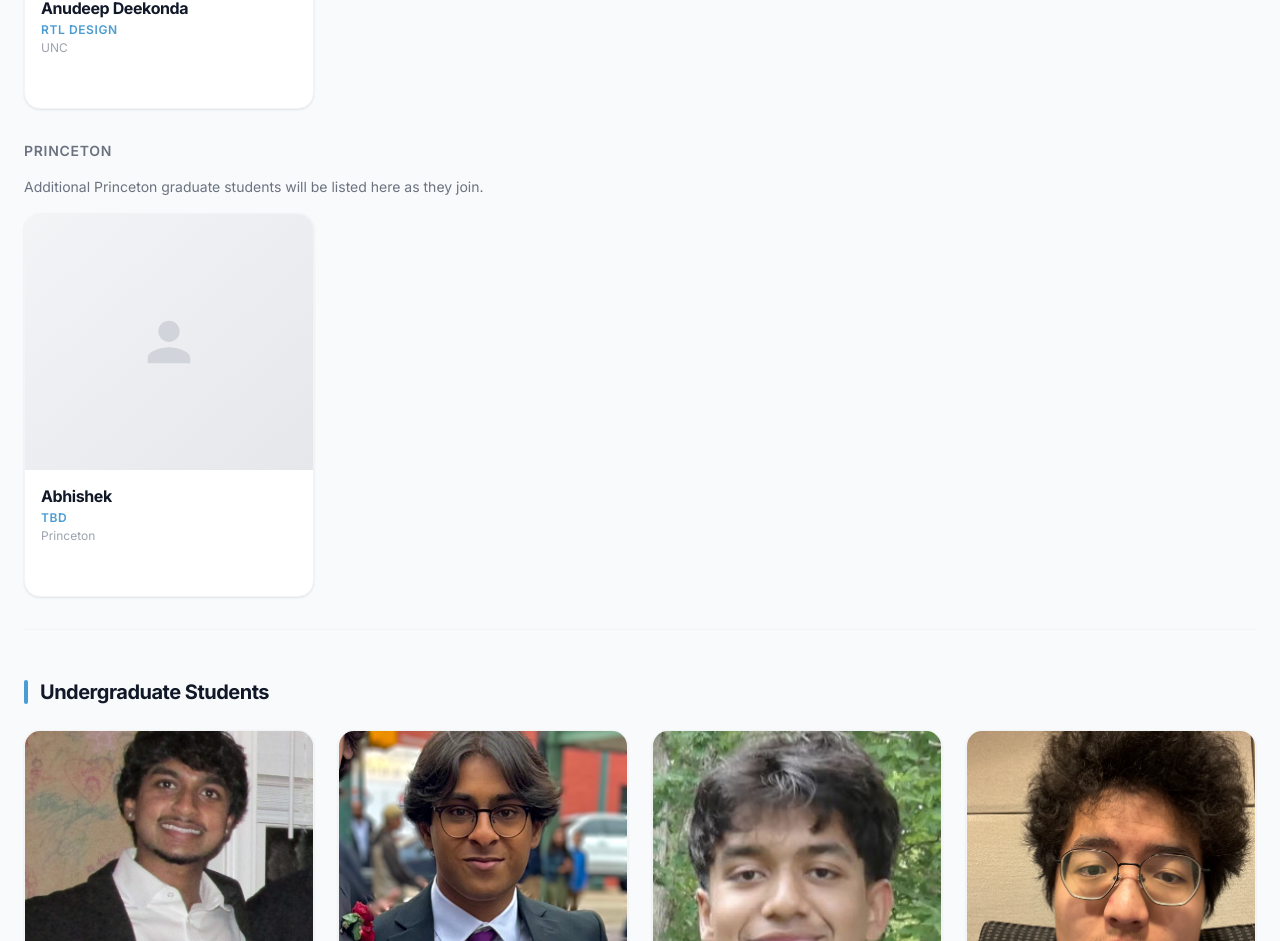
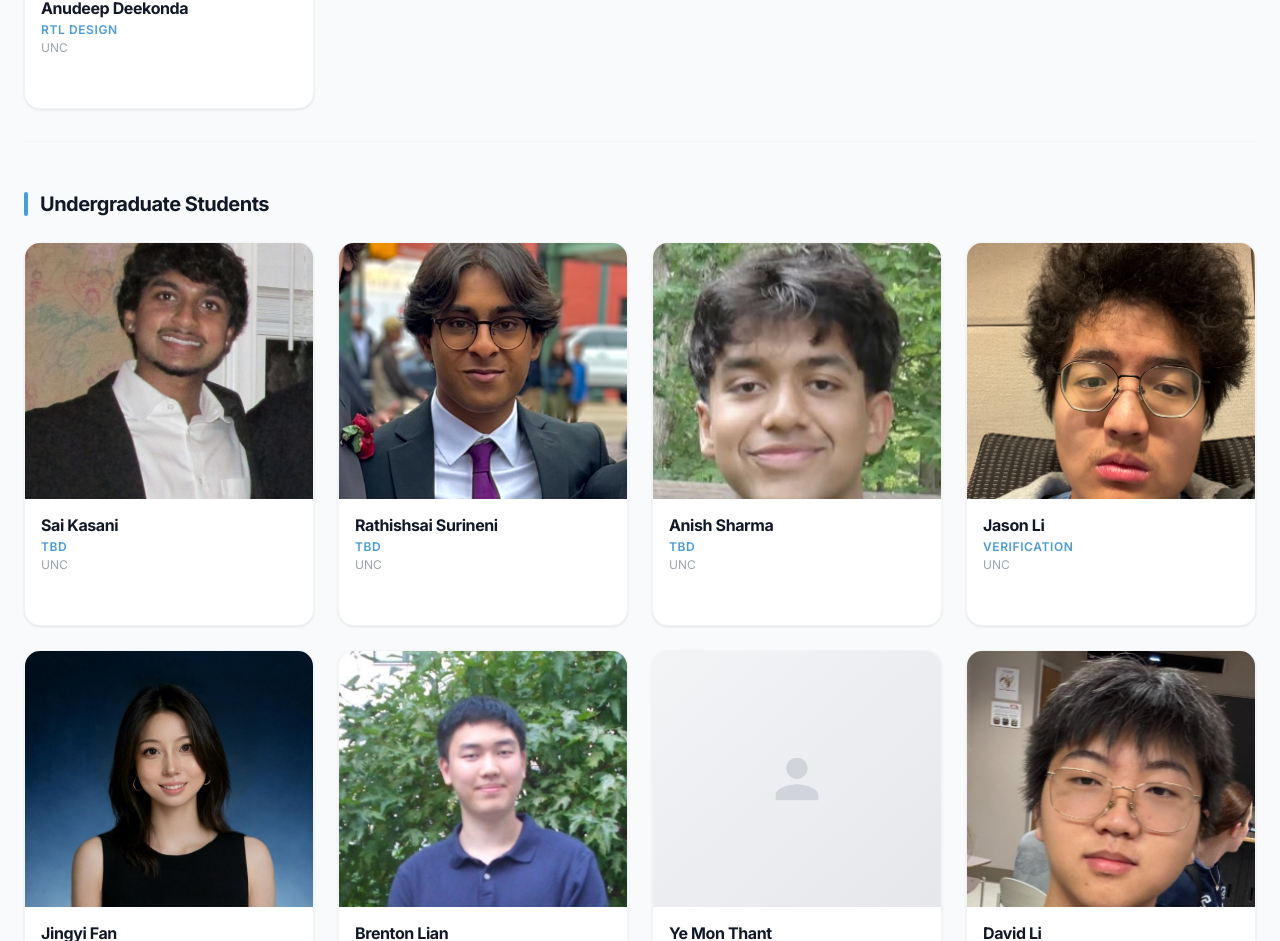
Before and after one commit to Gimmick12-DYY/UNCBCI_Project_Website, a Next.js app in the folder apps/web/: page /people in a window 1280 px wide. Shown: the part 1334-2275 px from the top of the page. Built offline with nearby package versions, Linux system fonts and the light colour scheme.

Commit message:
Update- people info

```diff
--- a/apps/web/app/(site)/pis/page.tsx
+++ b/apps/web/app/(site)/pis/page.tsx
@@ -7,7 +7,7 @@ export const metadata = {
 
 const principalInvestigators = [
   { name: 'Raghavendra Pradyumna Pothukuchi', role: 'PI', institution: 'UNC Chapel Hill' },
-  { name: 'Abhishek Bhattacharjee', role: 'PI', institution: 'Yale University' },
+  { name: 'Abhishek Bhattacharjee', role: 'PI', institution: 'Princeton University' },
   { name: 'Hitten Zaveri', role: 'PI', institution: 'Yale University' },
 ];
 
--- a/apps/web/app/collaborators/page.tsx
+++ b/apps/web/app/collaborators/page.tsx
@@ -46,7 +46,7 @@ const universityPartners = [
 
 const pis = [
   { name: 'Raghavendra Pradyumna Pothukuchi', role: 'PI', institution: 'UNC Chapel Hill' },
-  { name: 'Abhishek Bhattacharjee', role: 'PI', institution: 'Yale University' },
+  { name: 'Abhishek Bhattacharjee', role: 'PI', institution: 'Princeton University' },
   { name: 'Hitten Zaveri', role: 'PI', institution: 'Yale University' },
 ];
 
--- a/apps/web/app/page.tsx
+++ b/apps/web/app/page.tsx
@@ -84,7 +84,7 @@ export default async function Page() {
           <div className="grid sm:grid-cols-3 gap-8">
             {[
               { name: 'Raghavendra Pradyumna Pothukuchi', role: 'PI', institution: 'UNC Chapel Hill' },
-              { name: 'Abhishek Bhattacharjee', role: 'PI', institution: 'Yale University' },
+              { name: 'Abhishek Bhattacharjee', role: 'PI', institution: 'Princeton University' },
               { name: 'Hitten Zaveri', role: 'PI', institution: 'Yale University' },
             ].map((p) => (
               <div key={p.name} className="text-center">
--- a/apps/web/data/people.json
+++ b/apps/web/data/people.json
@@ -38,16 +38,6 @@
     "bio": "An Electrical Engineering graduate from USC specializing in ASIC/Digital Design and Low-Power Computer Architecture. Currently serving as a BCI Processor Design Intern under Prof. Raghav's research group, where I manage the RTL to GDSII Physical Design flow and optimize neural decoding algorithms for hardware integration.",
     "photoUrl": "/people/anudeep-deekonda.jpg",
     "affiliation": "UNC"
-  },
-  {
-    "id": "abhishek-princeton-grad",
-    "name": "Abhishek",
-    "role": "Graduate",
-    "projectRole": "TBD",
-    "major": "TBD",
-    "bio": "Graduate student at Princeton University. Profile details will be posted when available.",
-    "photoUrl": "",
-    "affiliation": "Princeton"
   },
   {
     "id": "saidatha-kasani",
```
Also changed, not shown: 1 other file (tests, documents, lock files or other folders).
